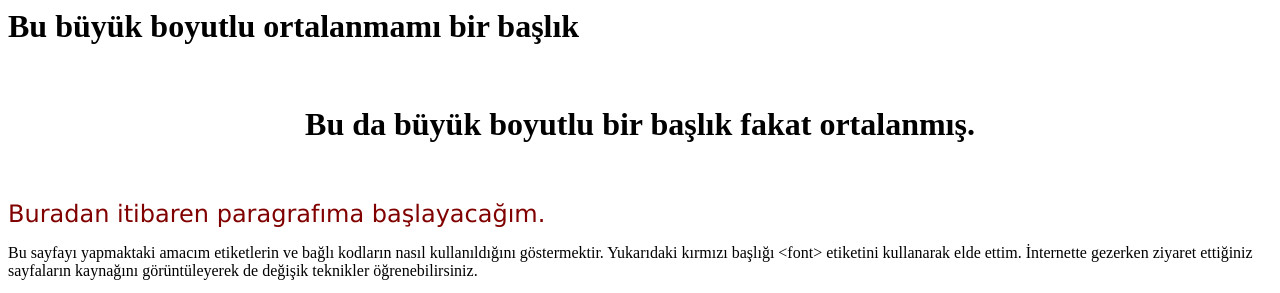
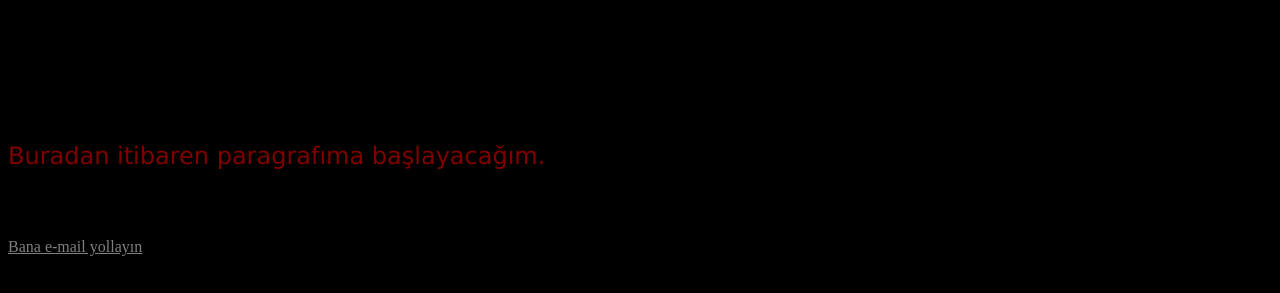
Before and after one commit to BerkayKBL/infumiadiscordbot, a plain HTML site: page index.html in a window 1280 px wide. Shown: the top 293 px of the page. Drawn offline with Linux system fonts and the light colour scheme.

Commit message:
Update index.html

```diff
--- a/index.html
+++ b/index.html
@@ -1,14 +1,13 @@
 <html>
   <head>
     <link rel="icon" href="1.png" type="image/x-icon" />
-    <title>İlk HTML Denemem</title>
+    <title>Infumia Discord Bot</title>
   </head>
 
   <!-- Body etiketi ile sayfamızdaki renkleri ayarlıyoruz -->
-  <body text="#000000" bgcolor="#ffffff" link="#808080" vlink="#eaeaea" alink="#000000">
-    <h1> Bu büyük boyutlu ortalanmamı bir başlık</h1>
+  <body text="#000000" bgcolor="#0000" link="#808080" vlink="#eaeaea" alink="#000000">
     <br><center>
-      <h1> Bu da büyük boyutlu bir başlık fakat ortalanmış.</h1>
+      <h1>Infumia Discord Bot Features and İmages</h1>
     </center>
 
     <!--
```
